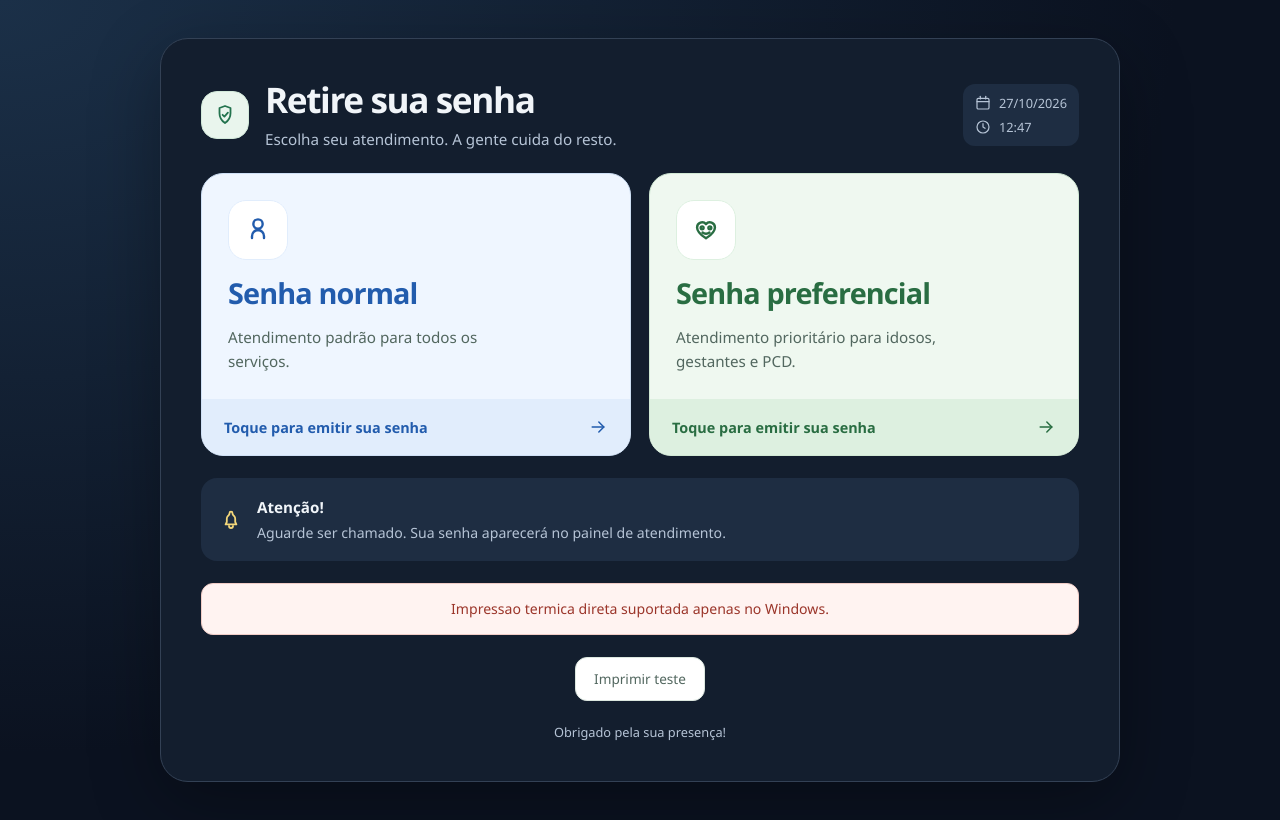
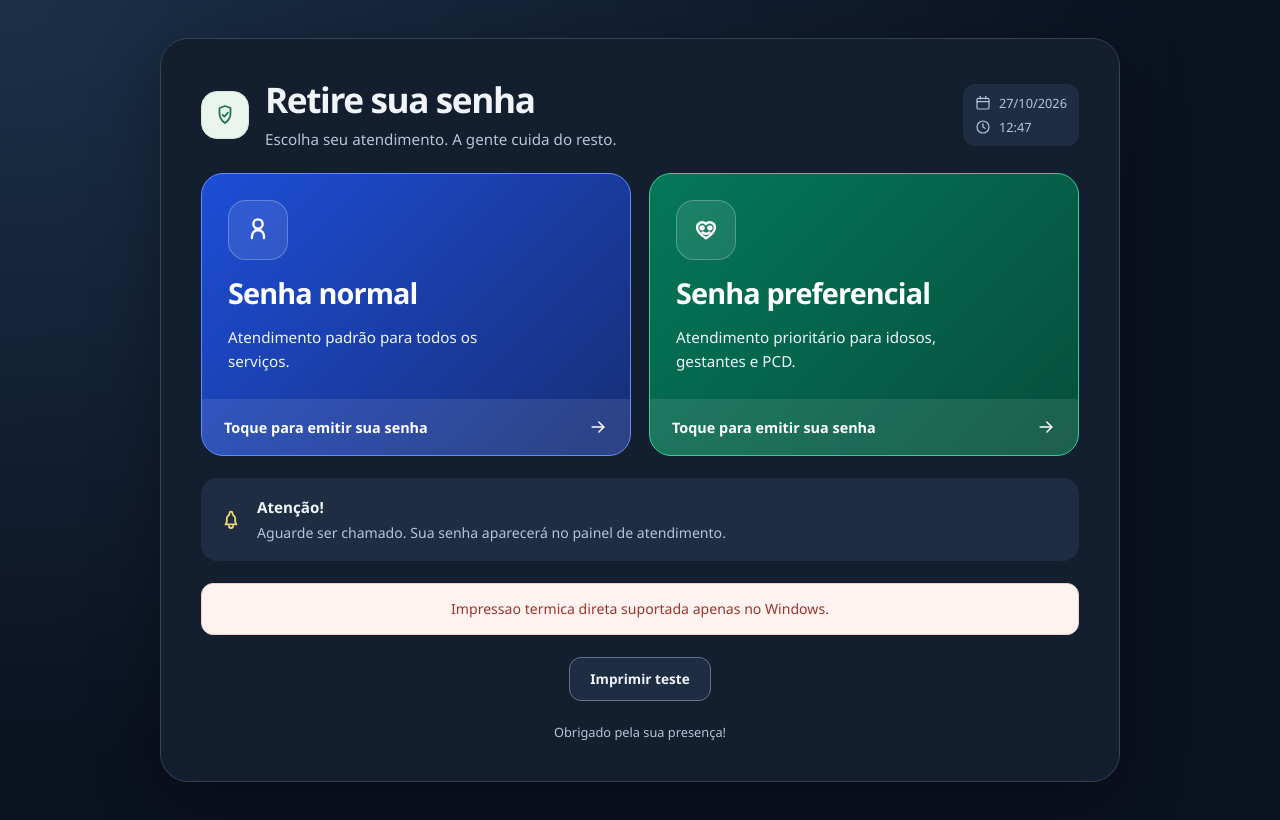
Before and after one commit to MarceloAnsilago/Gfilas, a Flask app: page /senhas in a window 1280 px wide. Run offline with Flask 3, Linux system fonts and the light colour scheme; some libraries are stand-ins or nearby versions.

Commit message:
personalizando os botoes

```diff
--- a/app/templates/senhas.html
+++ b/app/templates/senhas.html
@@ -29,18 +29,18 @@
     .status-inline { display: none; }
     .cards { display: grid; grid-template-columns: repeat(2, minmax(0, 1fr)); gap: 18px; }
     .card { min-width: 0; overflow: hidden; border: 1px solid; border-radius: 22px; text-decoration: none; color: #18382f; display: flex; flex-direction: column; transition: transform .18s ease, box-shadow .18s ease; }
-    .card.normal { background: #eff6ff; border-color: #cfe0f5; --accent: #225cad; --tint: #e1edfc; }
-    .card.preferencial { background: #eff8f0; border-color: #d1e8d4; --accent: #296d42; --tint: #ddf0e0; }
+    .card.normal { background: linear-gradient(135deg, #1d4ed8, #172e75); border-color: #608dff; --accent: #fff; --tint: #ffffff18; --glow: #2563eb40; }
+    .card.preferencial { background: linear-gradient(135deg, #047857, #064e3b); border-color: #35ce9e; --accent: #fff; --tint: #ffffff18; --glow: #10b98135; }
     .card-body { padding: 26px; display: flex; flex-direction: column; align-items: flex-start; gap: 16px; flex: 1; }
-    .icon-shell { width: 60px; height: 60px; border-radius: 18px; display: grid; place-items: center; background: white; color: var(--accent); border: 1px solid var(--tint); }
+    .icon-shell { width: 60px; height: 60px; border-radius: 18px; display: grid; place-items: center; background: #ffffff18; color: var(--accent); border: 1px solid #ffffff40; }
     .icon-shell svg { width: 32px; height: 32px; }
     .title { margin: 0; font-size: clamp(1.3rem, 2.8vw, 1.8rem); letter-spacing: -.03em; line-height: 1.2; color: var(--accent); overflow-wrap: anywhere; }
     .divider { display: none; }
-    .desc { margin: 0; font-size: .95rem; line-height: 1.55; color: #52675f; max-width: 30ch; }
+    .desc { margin: 0; font-size: .95rem; line-height: 1.55; color: #f1f5f9; max-width: 30ch; }
     .card-footer { padding: 16px 22px; min-height: 56px; display: flex; align-items: center; justify-content: space-between; gap: 12px; background: var(--tint); color: var(--accent); font-size: .9rem; font-weight: 700; }
-    .card-footer svg { width: 20px; height: 20px; }
+    .card-footer svg { width: 20px; height: 20px; transition: transform .18s ease; }
     .card:active { transform: scale(.985); }
-    @media (hover: hover) { .card:hover { transform: translateY(-3px); box-shadow: 0 12px 24px #163e2410; } }
+    @media (hover: hover) { .card:hover { transform: translateY(-4px); box-shadow: 0 14px 32px var(--glow); } .card:hover .card-footer svg { transform: translateX(4px); } }
     .notice { display: flex; align-items: center; gap: 14px; padding: 18px; background: #1e2d42; border-radius: 16px; }
     .notice-icon { display: grid; place-items: center; flex-shrink: 0; color: #f4d77a; }
     .notice strong { font-size: .95rem; }
@@ -50,7 +50,8 @@
     .print-status.error { background: #fff3f1; border-color: #f0ccc6; color: #9b352a; }
     .print-status.success { background: #edf8f0; border-color: #c3e3cd; color: #24673e; }
     .quick-actions { display: flex; justify-content: center; }
-    .quick-actions button { min-height: 44px; padding: 10px 18px; border: 1px solid #dce7df; border-radius: 12px; background: #fff; color: #52675f; font-size: .85rem; cursor: pointer; }
+    .quick-actions button { min-height: 44px; padding: 10px 20px; border: 1px solid #64748b; border-radius: 12px; background: #1e2d42; color: #f1f5f9; font-size: .85rem; font-weight: 600; cursor: pointer; }
+    .quick-actions button:hover { background: #334155; }
     [aria-disabled="true"], button:disabled { opacity: .55; cursor: wait; }
     .thanks { text-align: center; font-size: .8rem; color: var(--muted); }
     @media (max-width: 600px) {
@@ -73,7 +74,7 @@
       .card-footer { padding: 13px 16px; min-height: 48px; font-size: .85rem; }
       .notice { padding: 14px; gap: 12px; }
     }
-    @media (prefers-reduced-motion: reduce) { .card { transition: none; } }
+    @media (prefers-reduced-motion: reduce) { .card, .card-footer svg { transition: none; transform: none !important; } }
   </style>
 </head>
 <body>
```
